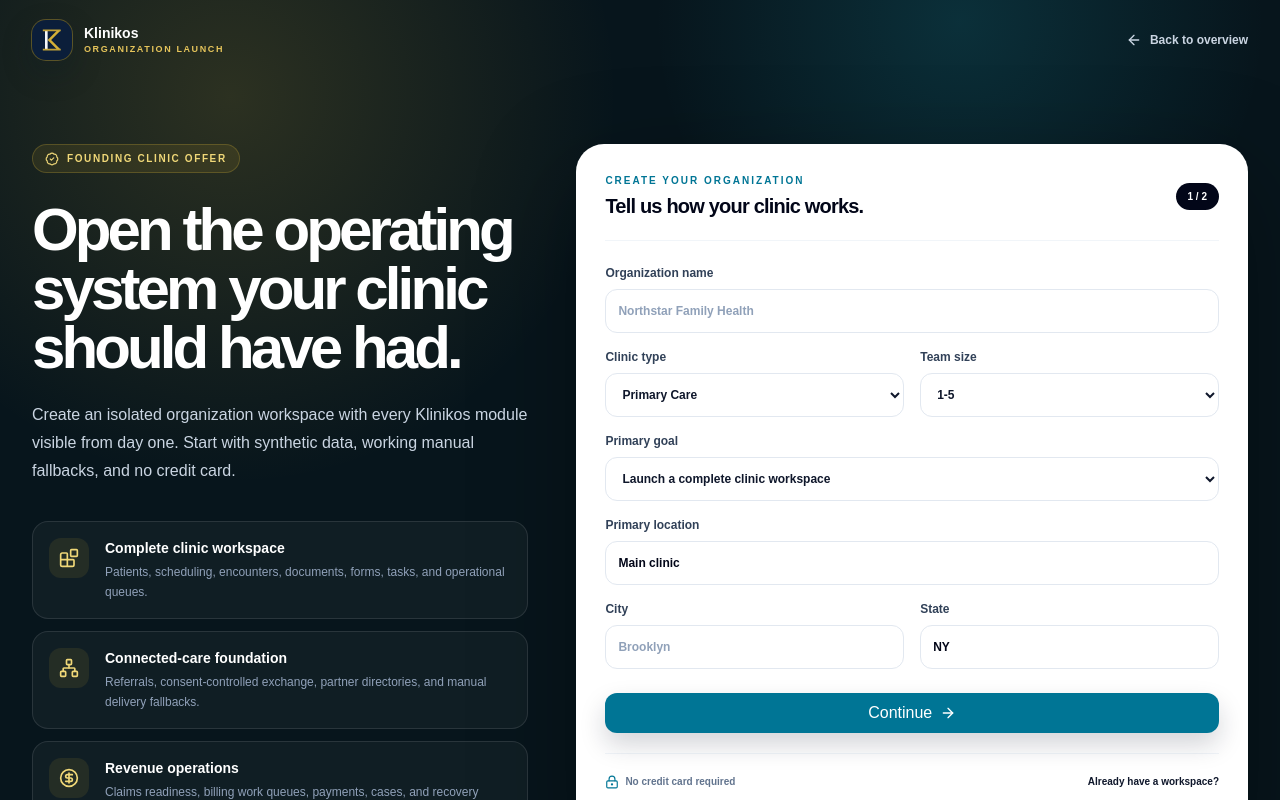
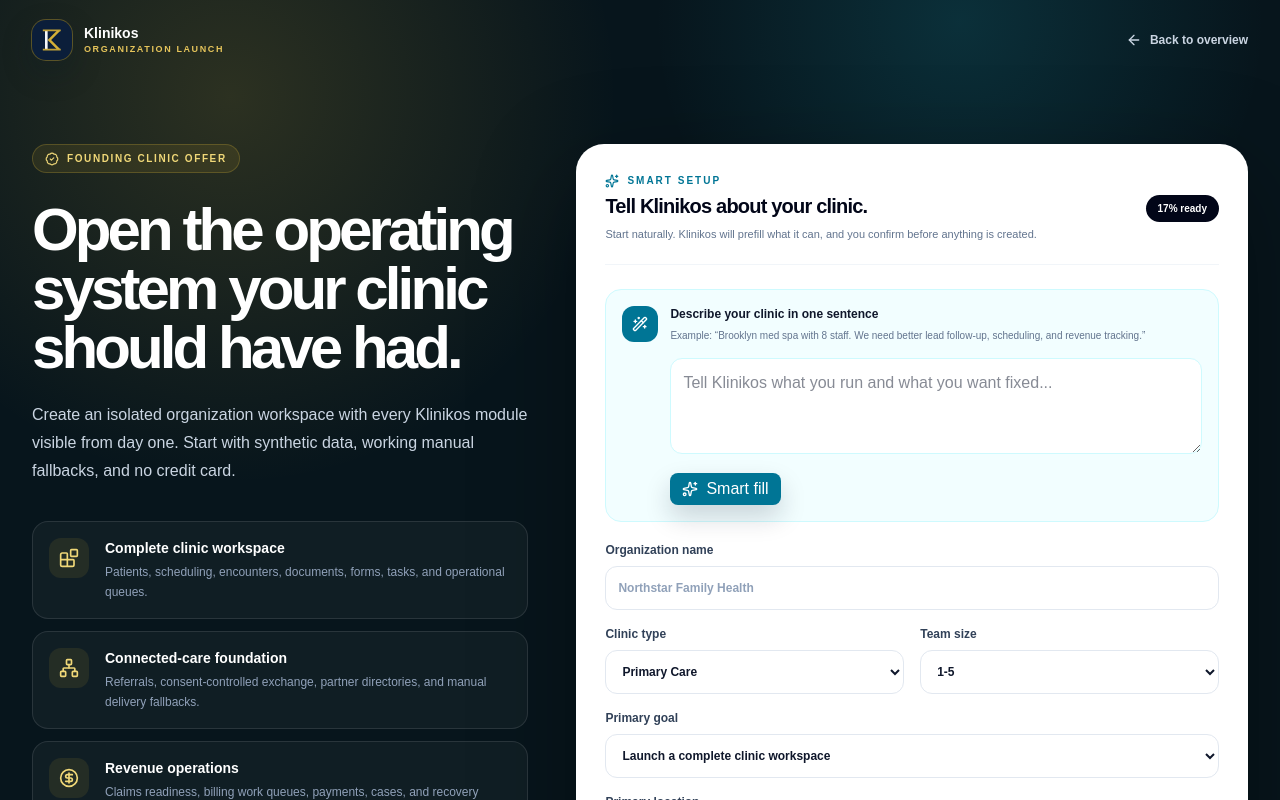
Before and after one commit to jcamacho611/Clinicos-by-Zumi, a Next.js app: page /start in a window 1280 px wide. Shown: the top 800 px of the page. Built offline with nearby package versions, Linux system fonts and the light colour scheme; no server answers.

Commit message:
onboarding: make signup smart and conversational

```diff
--- a/src/components/clinic/organization-onboarding-form.tsx
+++ b/src/components/clinic/organization-onboarding-form.tsx
@@ -1,8 +1,8 @@
 "use client";
 
-import { useState } from "react";
+import { useMemo, useState } from "react";
 import Link from "next/link";
-import { ArrowLeft, ArrowRight, Building2, Check, LoaderCircle, LockKeyhole } from "lucide-react";
+import { ArrowLeft, ArrowRight, Building2, Check, LoaderCircle, LockKeyhole, Sparkles, WandSparkles } from "lucide-react";
 import { Button } from "@/components/ui/button";
 import { Input } from "@/components/ui/input";
 import { clinicTypeOptions, primaryGoalOptions, teamSizeOptions } from "@/lib/onboarding-rules";
@@ -41,14 +41,67 @@
 
 const selectClassName = "mt-2 h-11 w-full rounded-xl border border-slate-200 bg-white px-3 text-sm font-semibold text-slate-900 outline-none transition focus:border-cyan-500 focus:ring-4 focus:ring-cyan-100";
 
+function inferClinicType(text: string): FormState["clinicType"] {
+  const value = text.toLowerCase();
+  if (value.includes("med spa") || value.includes("aesthetic") || value.includes("inject")) return "Med Spa";
+  if (value.includes("urgent")) return "Urgent Care";
+  if (value.includes("diagnostic") || value.includes("imaging") || value.includes("radiology") || value.includes("lab")) return "Diagnostic Provider";
+  if (value.includes("workers") || value.includes("no-fault") || value.includes("injury")) return "No-Fault / Workers' Compensation";
+  if (value.includes("multi-location") || value.includes("multiple locations") || value.includes("group")) return "Multi-Location Group";
+  if (value.includes("specialty") || value.includes("cardio") || value.includes("derm") || value.includes("ortho") || value.includes("psych")) return "Specialty Practice";
+  return "Primary Care";
+}
+
+function inferTeamSize(text: string): FormState["teamSize"] {
+  const match = text.match(/\b(\d{1,3})\b/);
+  const count = match ? Number(match[1]) : 0;
+  if (count >= 51) return "51+";
+  if (count >= 16) return "16-50";
+  if (count >= 6) return "6-15";
+  return "1-5";
+}
+
+function inferPrimaryGoal(text: string): FormState["primaryGoal"] {
+  const value = text.toLowerCase();
+  if (value.includes("referral") || value.includes("connected care")) return "Coordinate referrals and connected care";
+  if (value.includes("multi-location") || value.includes("multiple locations") || value.includes("group")) return "Prepare a multi-location organization";
+  if (value.includes("revenue") || value.includes("follow-up") || value.includes("billing")) return "Improve clinical and revenue follow-through";
+  if (value.includes("disconnected") || value.includes("too many apps") || value.includes("replace tools")) return "Replace disconnected office tools";
+  return "Launch a complete clinic workspace";
+}
+
 export function OrganizationOnboardingForm() {
   const [step, setStep] = useState(1);
   const [form, setForm] = useState<FormState>(initialState);
   const [error, setError] = useState("");
   const [submitting, setSubmitting] = useState(false);
+  const [smartBrief, setSmartBrief] = useState("");
+  const [smartApplied, setSmartApplied] = useState(false);
+
+  const completion = useMemo(() => {
+    const checks = [form.organizationName, form.city, form.state, form.ownerName, form.email, form.password];
+    return Math.round((checks.filter(Boolean).length / checks.length) * 100);
+  }, [form]);
 
   function update<K extends keyof FormState>(key: K, value: FormState[K]) {
     setForm((current) => ({ ...current, [key]: value }));
+  }
+
+  function applySmartSetup() {
+    const brief = smartBrief.trim();
+    if (!brief) return;
+    const clinicType = inferClinicType(brief);
+    const teamSize = inferTeamSize(brief);
+    const primaryGoal = inferPrimaryGoal(brief);
+    const orgGuess = brief.split(/[,.]/)[0]?.replace(/^(we are|we're|i run|i own|our clinic is)\s+/i, "").trim();
+    setForm((current) => ({
+      ...current,
+      organizationName: current.organizationName || (orgGuess && orgGuess.length <= 120 ? orgGuess : current.organizationName),
+      clinicType,
+      teamSize,
+      primaryGoal,
+    }));
+    setSmartApplied(true);
   }
 
   function nextStep() {
@@ -77,7 +130,7 @@
       }
       window.location.assign(result.redirectTo ?? "/dashboard?onboarding=complete");
     } catch {
-      setError("Unable to reach ClinicOS. Check your connection and try again.");
+      setError("Unable to reach Klinikos. Check your connection and try again.");
     } finally {
       setSubmitting(false);
     }
@@ -87,14 +140,31 @@
     <form className="rounded-[28px] border border-white/10 bg-white p-5 text-slate-950 shadow-[0_32px_100px_rgba(0,0,0,.35)] sm:p-7" onSubmit={submit}>
       <div className="flex items-center justify-between border-b border-slate-100 pb-5">
         <div>
-          <p className="text-[10px] font-extrabold uppercase tracking-[.2em] text-cyan-700">Create your organization</p>
-          <h2 className="mt-1 text-xl font-extrabold tracking-[-.04em]">{step === 1 ? "Tell us how your clinic works." : "Create the owner account."}</h2>
+          <p className="flex items-center gap-2 text-[10px] font-extrabold uppercase tracking-[.2em] text-cyan-700"><Sparkles className="size-3.5" /> Smart setup</p>
+          <h2 className="mt-1 text-xl font-extrabold tracking-[-.04em]">{step === 1 ? "Tell Klinikos about your clinic." : "Create the owner account."}</h2>
+          <p className="mt-1 text-[11px] leading-5 text-slate-500">Start naturally. Klinikos will prefill what it can, and you confirm before anything is created.</p>
         </div>
-        <span className="rounded-full bg-slate-950 px-3 py-1.5 text-[10px] font-extrabold text-white">{step} / 2</span>
+        <span className="rounded-full bg-slate-950 px-3 py-1.5 text-[10px] font-extrabold text-white">{completion}% ready</span>
       </div>
 
       {step === 1 ? (
-        <div className="mt-6 grid gap-4 sm:grid-cols-2">
+        <div className="mt-6 space-y-5">
+          <section className="rounded-2xl border border-cyan-100 bg-cyan-50/70 p-4">
+            <div className="flex items-start gap-3">
+              <span className="grid size-9 shrink-0 place-items-center rounded-xl bg-cyan-700 text-white"><WandSparkles className="size-4" /></span>
+              <div className="min-w-0 flex-1">
+                <p className="text-xs font-extrabold text-slate-900">Describe your clinic in one sentence</p>
+                <p className="mt-1 text-[10px] leading-5 text-slate-500">Example: “Brooklyn med spa with 8 staff. We need better lead follow-up, scheduling, and revenue tracking.”</p>
+                <textarea className="mt-3 min-h-24 w-full rounded-xl border border-cyan-100 bg-white px-3 py-3 text-sm font-medium text-slate-900 outline-none focus:border-cyan-500 focus:ring-4 focus:ring-cyan-100" onChange={(event) => { setSmartBrief(event.target.value); setSmartApplied(false); }} placeholder="Tell Klinikos what you run and what you want fixed..." value={smartBrief} />
+                <div className="mt-3 flex items-center gap-3">
+                  <Button className="bg-cyan-700 hover:bg-cyan-600" onClick={applySmartSetup} size="sm" type="button"><Sparkles className="size-4" /> Smart fill</Button>
+                  {smartApplied && <span className="text-[10px] font-bold text-emerald-700">Suggested fields applied. Review and confirm below.</span>}
+                </div>
+              </div>
+            </div>
+          </section>
+
+          <div className="grid gap-4 sm:grid-cols-2">
             <label className="block text-xs font-bold text-slate-700 sm:col-span-2">Organization name<Input autoComplete="organization" className="mt-2 h-11" onChange={(event) => update("organizationName", event.target.value)} placeholder="Northstar Family Health" required value={form.organizationName} /></label>
             <label className="block text-xs font-bold text-slate-700">Clinic type<select className={selectClassName} onChange={(event) => update("clinicType", event.target.value as FormState["clinicType"])} value={form.clinicType}>{clinicTypeOptions.map((option) => <option key={option}>{option}</option>)}</select></label>
             <label className="block text-xs font-bold text-slate-700">Team size<select className={selectClassName} onChange={(event) => update("teamSize", event.target.value as FormState["teamSize"])} value={form.teamSize}>{teamSizeOptions.map((option) => <option key={option}>{option}</option>)}</select></label>
@@ -103,12 +173,14 @@
             <label className="block text-xs font-bold text-slate-700">City<Input autoComplete="address-level2" className="mt-2 h-11" onChange={(event) => update("city", event.target.value)} placeholder="Brooklyn" required value={form.city} /></label>
             <label className="block text-xs font-bold text-slate-700">State<Input autoComplete="address-level1" className="mt-2 h-11 uppercase" maxLength={2} onChange={(event) => update("state", event.target.value.toUpperCase())} required value={form.state} /></label>
           </div>
+        </div>
       ) : (
         <div className="mt-6 space-y-4">
+          <div className="rounded-2xl border border-slate-200 bg-slate-50 p-4 text-xs leading-6 text-slate-600"><strong className="text-slate-900">Klinikos is preparing:</strong> {form.clinicType} · {form.teamSize} team · {form.primaryGoal.toLowerCase()}.</div>
           <label className="block text-xs font-bold text-slate-700">Your full name<Input autoComplete="name" className="mt-2 h-11" onChange={(event) => update("ownerName", event.target.value)} required value={form.ownerName} /></label>
           <label className="block text-xs font-bold text-slate-700">Work email<Input autoComplete="email" className="mt-2 h-11" onChange={(event) => update("email", event.target.value)} required type="email" value={form.email} /></label>
           <label className="block text-xs font-bold text-slate-700">Create password<Input autoComplete="new-password" className="mt-2 h-11" minLength={12} onChange={(event) => update("password", event.target.value)} required type="password" value={form.password} /><span className="mt-2 block text-[10px] font-medium leading-5 text-slate-400">12+ characters with uppercase, lowercase, number, and symbol.</span></label>
-          <label className="flex cursor-pointer items-start gap-3 rounded-xl border border-slate-200 p-3 text-xs leading-5 text-slate-600"><input checked={form.syntheticDataOnly} className="mt-1 accent-cyan-700" onChange={(event) => update("syntheticDataOnly", event.target.checked)} required type="checkbox" /><span><strong className="text-slate-900">Synthetic data boundary.</strong> I will not enter real patient information until ClinicOS confirms approved production infrastructure.</span></label>
+          <label className="flex cursor-pointer items-start gap-3 rounded-xl border border-slate-200 p-3 text-xs leading-5 text-slate-600"><input checked={form.syntheticDataOnly} className="mt-1 accent-cyan-700" onChange={(event) => update("syntheticDataOnly", event.target.checked)} required type="checkbox" /><span><strong className="text-slate-900">Synthetic data boundary.</strong> I will not enter real patient information until Klinikos confirms approved production infrastructure.</span></label>
           <label className="flex cursor-pointer items-start gap-3 rounded-xl border border-slate-200 p-3 text-xs leading-5 text-slate-600"><input checked={form.acceptTerms} className="mt-1 accent-cyan-700" onChange={(event) => update("acceptTerms", event.target.checked)} required type="checkbox" /><span>I accept the service terms and understand vendor connections remain pending until contracts and verification are complete.</span></label>
         </div>
       )}
@@ -118,19 +190,19 @@
       <div className="mt-6 flex gap-3">
         {step === 2 && <Button className="shrink-0" onClick={() => { setError(""); setStep(1); }} type="button" variant="secondary"><ArrowLeft className="size-4" /> Back</Button>}
         {step === 1 ? (
-          <Button className="flex-1 bg-cyan-700 hover:bg-cyan-600" onClick={nextStep} type="button">Continue <ArrowRight className="size-4" /></Button>
+          <Button className="flex-1 bg-cyan-700 hover:bg-cyan-600" onClick={nextStep} type="button">Looks right, continue <ArrowRight className="size-4" /></Button>
         ) : (
           <Button className="flex-1 bg-cyan-700 hover:bg-cyan-600" disabled={submitting} type="submit">
-            {submitting ? <><LoaderCircle className="size-4 animate-spin" /> Creating your workspace...</> : <><Building2 className="size-4" /> Create free workspace</>}
+            {submitting ? <><LoaderCircle className="size-4 animate-spin" /> Building your workspace...</> : <><Building2 className="size-4" /> Build my clinic workspace</>}
           </Button>
         )}
       </div>
 
       <div className="mt-5 flex flex-wrap items-center justify-between gap-3 border-t border-slate-100 pt-5 text-[10px] font-semibold text-slate-500">
-        <span className="flex items-center gap-1.5"><LockKeyhole className="size-3.5 text-cyan-700" /> No credit card required</span>
+        <span className="flex items-center gap-1.5"><LockKeyhole className="size-3.5 text-cyan-700" /> No credit card required to configure</span>
         <Link className="font-extrabold text-slate-900 hover:text-cyan-700" href="/login">Already have a workspace?</Link>
       </div>
-      <div className="mt-4 flex flex-wrap gap-2">{["Tenant isolated", "Audited", "Manual fallbacks ready"].map((label) => <span className="flex items-center gap-1 rounded-full bg-slate-100 px-2.5 py-1 text-[9px] font-bold text-slate-600" key={label}><Check className="size-3 text-cyan-700" />{label}</span>)}</div>
+      <div className="mt-4 flex flex-wrap gap-2">{["Smart prefill", "Tenant isolated", "Audited", "Manual fallbacks ready"].map((label) => <span className="flex items-center gap-1 rounded-full bg-slate-100 px-2.5 py-1 text-[9px] font-bold text-slate-600" key={label}><Check className="size-3 text-cyan-700" />{label}</span>)}</div>
     </form>
   );
 }
```
Lines whose indentation alone changed are shown as unchanged.
